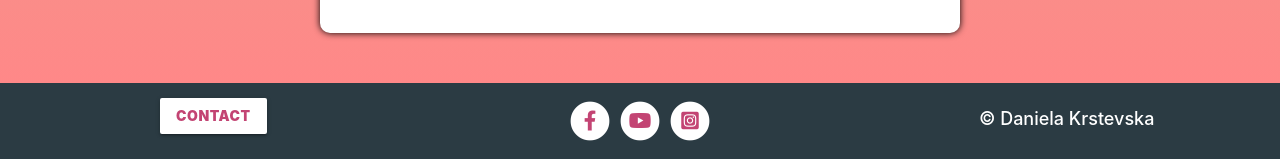
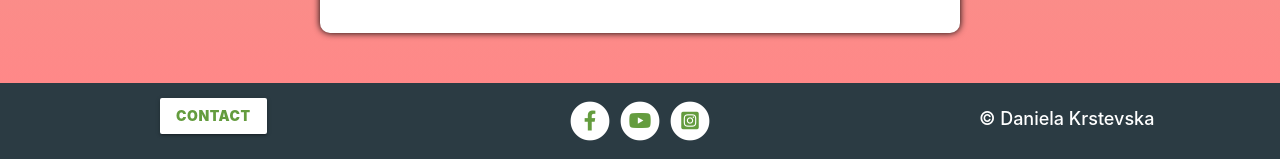
Before and after one commit to Code-Institute-Submissions/data-centric-1, a Flask app: page /add_recipe in a window 1280 px wide. Shown: the part 2183-2342 px from the top of the page. Run offline with Flask 2, Linux system fonts and the light colour scheme; some libraries are stand-ins or nearby versions.

Commit message:
changed color on footer icons

```diff
--- a/static/css/style.css
+++ b/static/css/style.css
@@ -138,7 +138,7 @@ nav form {
 
 .contact > a {
     background: white;
-    color: #c34473;
+    color: #649c3e;
     font-weight: 900;
     position: relative;
     top: 15px;
@@ -151,7 +151,7 @@ footer {
 }
 
 .fa-inverse {
-	color: #c34473;
+	color: #649c3e;
 }
 
 .fa-stack-2x {
@@ -159,11 +159,11 @@ footer {
 }
 
 .fa-inverse:hover {
-    color: #e490af;
+    color: #95e65f;
 }
 
 .btn:hover, .btn-large:hover, .btn-small:hover {
-    background-color: #fdcedf;
+    background-color: #ddfac9;
 }
 
 /*-------------------------------------navbars from start.html*/
@@ -249,7 +249,7 @@ section > p {
     font-weight: 600;
     font-size: 27px;
     padding-right: 10px;
-    color: #a74c4c;
+    color: #4f6069f2;
 }
 
 
```
